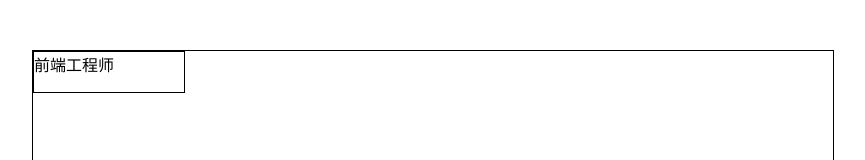
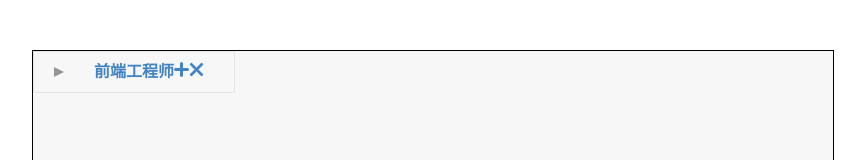
Before and after one commit to ArthurFree/baiduIFE, a website: page secondStep/task25/index.html in a window 1280 px wide. Shown: the top 160 px of the page, without its empty margins (26-891 px from the left). Drawn offline with Linux system fonts and the light colour scheme.

Commit message:
修改样式，插入删除功能待完成

```diff
--- a/secondStep/task25/style.css
+++ b/secondStep/task25/style.css
@@ -3,20 +3,7 @@
 	width: 800px;
 	height: 800px;
 	border: 1px solid #000;
-}
-
-/*.outside_node {
-	width: 200px;
-	height: 50px;
-	padding: 10px;
-	border: 1px solid #000;
-}*/
-
-.header_node {
-	width: 150px;
-	height: 40px;
-	border: 1px solid #000;
-	cursor: pointer;
+	background: rgb(247, 247, 247);
 }
 
 .actived {
@@ -26,3 +13,61 @@
 .hidden {
 	display: none;
 }
+
+.outside_node {
+	margin-left: 0;
+}
+
+.header_node {
+	width: 200px;
+	height: 40px;
+	border: 1px solid rgb(229, 229, 229);
+	color: rgb(65, 131, 196);
+	font-weight: bold;
+	text-align: center;
+	line-height: 40px;
+	cursor: pointer;
+}
+
+.header_arrow_right::before {
+	content: "";
+	width: 0;
+	height: 0;
+	display: inline-block;
+	border-left: 10px solid rgb(150, 150, 150);
+	border-top: 5px solid transparent;
+	border-bottom: 5px solid transparent;
+	float: left;
+	margin-left: 20px;
+	margin-top: 15px;
+}
+
+.header_arrow_down::before {
+	content: "";
+	width: 0;
+	height: 0;
+	display: inline-block;
+	border-top: 10px solid rgb(150, 150, 150);
+	border-left: 5px solid transparent;
+	border-right: 5px solid transparent;
+	float: left;
+	margin-left: 20px;
+	margin-top: 15px;
+}
+
+.addBtn, .delBtn {
+	height: 15px;
+	width: 15px;
+	margin-top: 0;
+	display: inline-block;
+}
+
+.addBtn {
+	background: url(./plus.png) no-repeat;
+	background-size: 100% 100%;
+}
+
+.delBtn {
+	background: url(./cross.png) no-repeat;
+	background-size: 100% 100%;
+}
--- a/secondStep/task25/tree.js
+++ b/secondStep/task25/tree.js
@@ -68,10 +68,15 @@ TreeNode.prototype.init = function () {
 
 
 TreeNode.prototype.addNode = function (targetNode, id, text, isRoot) {
-	// 最外层节点
-	var outside_node = document.createElement("div");
-	// 节点中的文字内容
-	var header_node = document.createElement("div");
+
+	var outside_node = document.createElement("div");      // 最外层节点
+	var header_node = document.createElement("div");       // 节点中的文字内容
+	var addBtn = document.createElement("span");           // 添加节点button
+	var delBtn = document.createElement("span");           // 删除节点按钮
+
+	addBtn.className = "addBtn";
+	delBtn.className = "delBtn";
+
 	// 添加节点属性
 	outside_node.setAttribute("id", id);
 	if (isRoot) {
@@ -80,23 +85,41 @@ TreeNode.prototype.addNode = function (targetNode, id, text, isRoot) {
 		outside_node.setAttribute("class", "outside_node hidden");
 	}
 
-	header_node.setAttribute("class", "header_node");
-	header_node.innerText = text;
+	header_node.setAttribute("class", "header_node header_arrow_right");
+	header_node.innerHTML = text;
+
+	// addBtn.innerText = "+";
+	// delBtn.innerText = "X";
+
+	header_node.appendChild(addBtn);
+	header_node.appendChild(delBtn);
 
 	outside_node.appendChild(header_node);
 	targetNode.appendChild(outside_node);
 }
 
+TreeNode.prototype.deleteNode = function (node) {
+	node.parentNode.removeChild(node);
+}
+
 // 此种DOM构建方法感觉不是很好
 // 另外的一种构建的想法是 父节点下只包含两个节点，一个作为title展示，另一个保存所有的Child节点
 TreeNode.prototype.toggleFold = function (elem) {
+	// var indent = elem.style.marginLeft == "" ? 0 : parseInt(elem.style.marginLeft);
 	var children = elem.children;
+
+	if (children[0].className.indexOf("header_arrow_right") > -1) {
+		children[0].className = "header_node header_arrow_down";
+	} else {
+		children[0].className = "header_node header_arrow_right";
+	}
 
 	for(var i = 1;i < children.length;i++) {
 		if (children[i].className == "outside_node active") {
 			children[i].className = "outside_node hidden";
 		} else {
 			children[i].className = "outside_node active";
+			children[i].style.marginLeft = 20 + "px";
 		}
 	}
 }
@@ -109,10 +132,11 @@ TreeNode.prototype.toggleFold = function (elem) {
 
 // 当点击某一节点时，
 function bind(container, toggleFold) {
-	var headers = document.querySelectorAll(".header_node");
+	// var headers = document.querySelectorAll(".header_node");
 	var count = 0; // 测试click事件执行了多少次
 	addHandler(container, 'mouseenter', function (event) {
 		var parent = event.target.parentNode;
+
 		if (parent.children.length > 1) {
 			addHandler(event.target, 'click', toggle);
 		}
@@ -126,7 +150,7 @@ function bind(container, toggleFold) {
 	});
 
 	function toggle(event) {
-		if (event.target.className == "header_node") {
+		if (event.target.className.indexOf("header_node") > -1) {
 			toggleFold(event.target.parentNode);
 		} else {
 			return;
```
Also changed, not shown: secondStep/task25/cross.png (added), secondStep/task25/plus.png (added).
